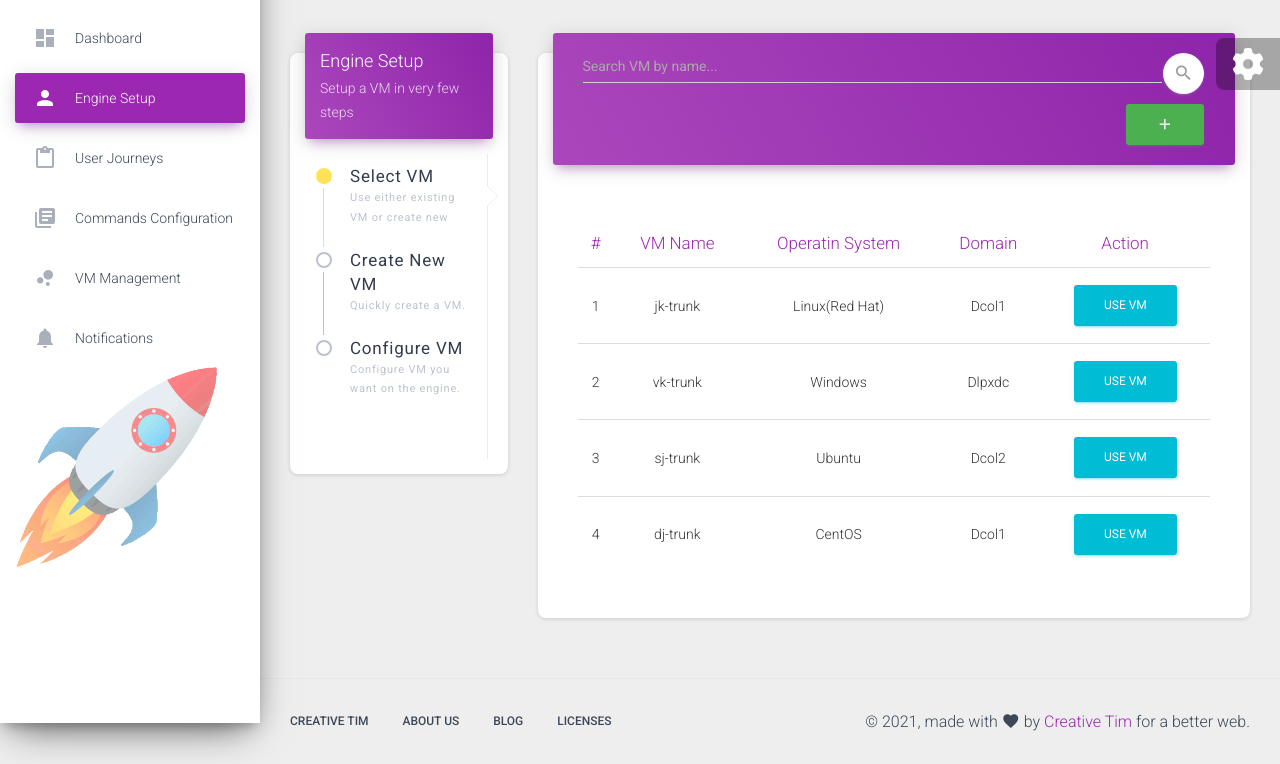
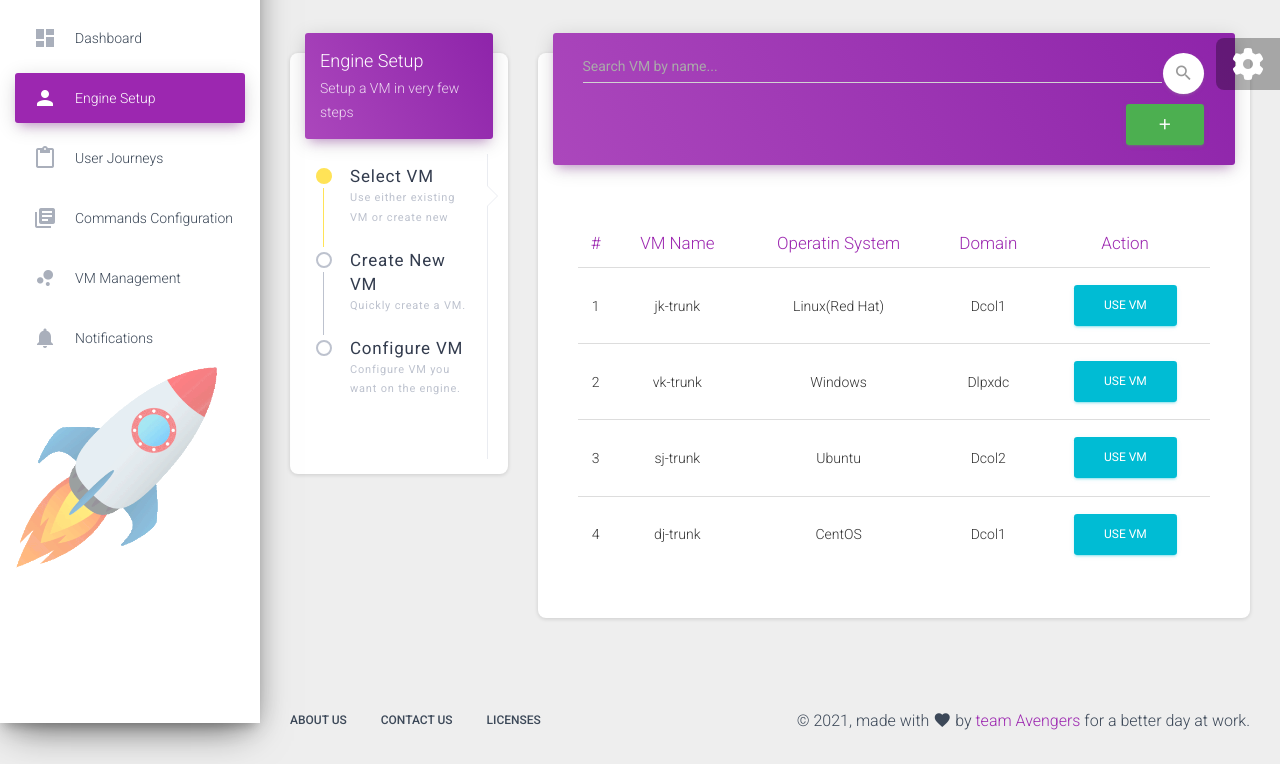
Before and after one commit to goldensky09/skyrocketer, a website: page examples/engines.html in a window 1280 px wide. Shown: the part 77-841 px from the top of the page. Drawn offline with nearby package versions, Linux system fonts and the light colour scheme; some packages are replaced by stand-ins of ours.

Commit message:
Iteration 3

```diff
--- a/examples/engines.html
+++ b/examples/engines.html
@@ -192,41 +192,7 @@ The above copyright notice and this permission notice shall be included in all c
           </div>
         </div>
       </div>
-      <footer class="footer">
-        <div class="container-fluid">
-          <nav class="float-left">
-            <ul>
-              <li>
-                <a href="https://www.creative-tim.com">
-                  Creative Tim
-                </a>
-              </li>
-              <li>
-                <a href="https://creative-tim.com/presentation">
-                  About Us
-                </a>
-              </li>
-              <li>
-                <a href="http://blog.creative-tim.com">
-                  Blog
-                </a>
-              </li>
-              <li>
-                <a href="https://www.creative-tim.com/license">
-                  Licenses
-                </a>
-              </li>
-            </ul>
-          </nav>
-          <div class="copyright float-right">
-            &copy;
-            <script>
-              document.write(new Date().getFullYear())
-            </script>, made with <i class="material-icons">favorite</i> by
-            <a href="https://www.creative-tim.com" target="_blank">Creative Tim</a> for a better web.
-          </div>
-        </div>
-      </footer>
+      <div dx-include-html="footer.html"></div>
     </div>
   </div>
   <div class="fixed-plugin">
--- a/examples/sidebar.html
+++ b/examples/sidebar.html
@@ -4,7 +4,7 @@
 
       Tip 2: you can also add an image using data-image tag
   -->
-    <div class="logo"><a href="http://www.creative-tim.com" class="simple-text logo-normal">
+    <div class="logo"><a href="javascript:;" class="simple-text logo-normal">
         Skyrocketer <img style="position: absolute; top: 50vh; right: 20px; opacity: 0.5; height: 250px;" src="../assets/img/rocket-joypixels.gif" />
       </a></div>
     <div class="sidebar-wrapper">
```
